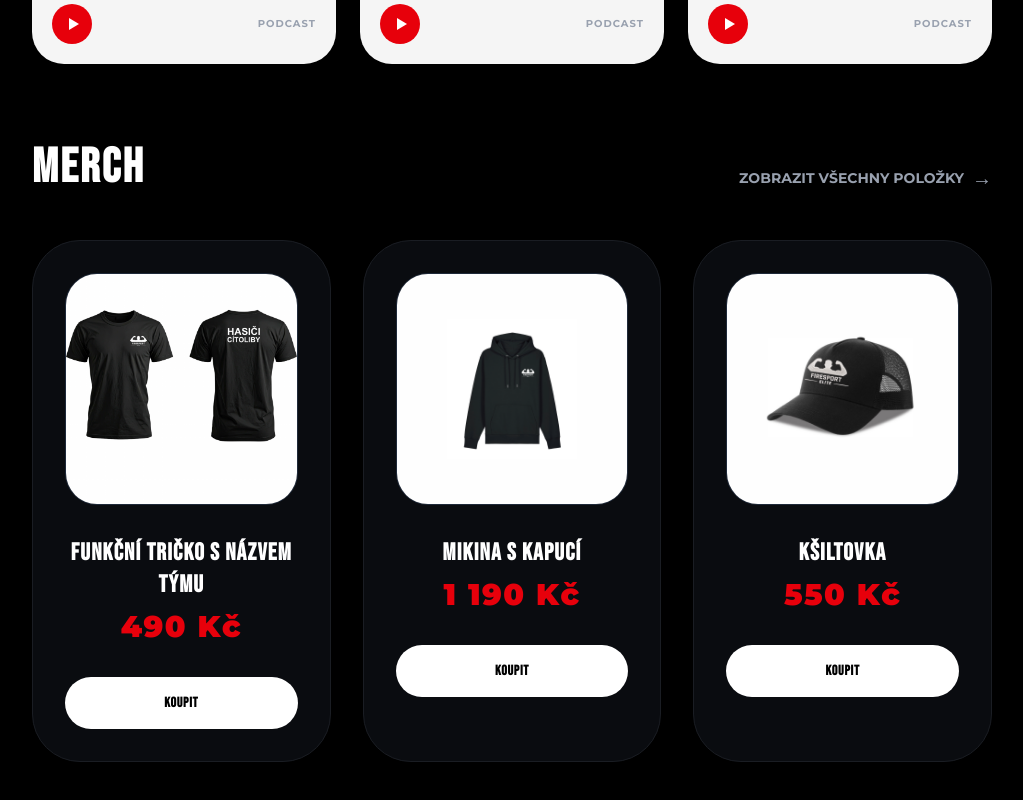
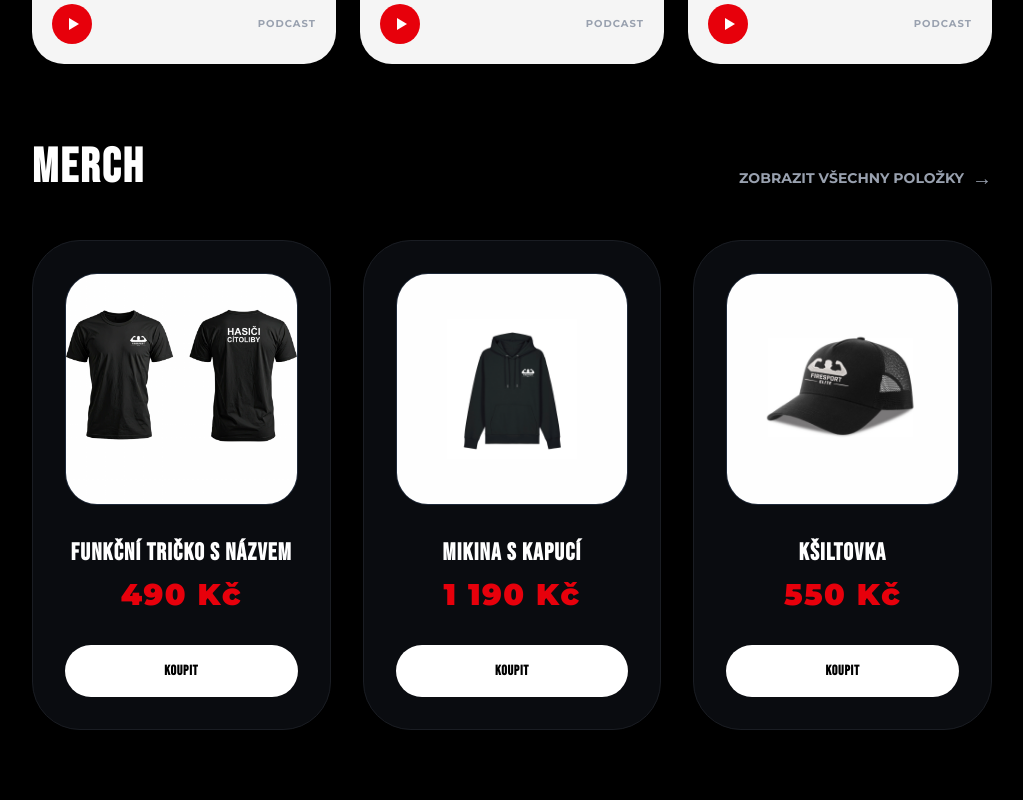
Before and after one commit to thumbnail-ai-cz/firesportelite02, a Next.js app: page / in a window 1280 px wide. Shown: the part 1534-2334 px from the top of the page, without its empty margins (128-1151 px from the left). Built offline with nearby package versions, Linux system fonts and the light colour scheme.

Commit message:
Update product title in page.js

```diff
--- a/app/page.js
+++ b/app/page.js
@@ -136,7 +136,7 @@ export default function Page() {
                   className="w-full h-full object-cover group-hover:scale-110 transition-transform duration-500"
                 />
               </div>
-              <h4 className="text-2xl font-black uppercase tracking-tight mb-2">Funkční tričko s názvem týmu</h4>
+              <h4 className="text-2xl font-black uppercase tracking-tight mb-2">Funkční tričko s názvem</h4>
               <p className="text-red-600 font-black text-3xl mb-8 tracking-wider">490 Kč</p>
               <button className="w-full bg-white text-black py-4 rounded-full font-black hover:bg-red-600 hover:text-white transition-all uppercase tracking-widest text-sm">
                 Koupit
```
